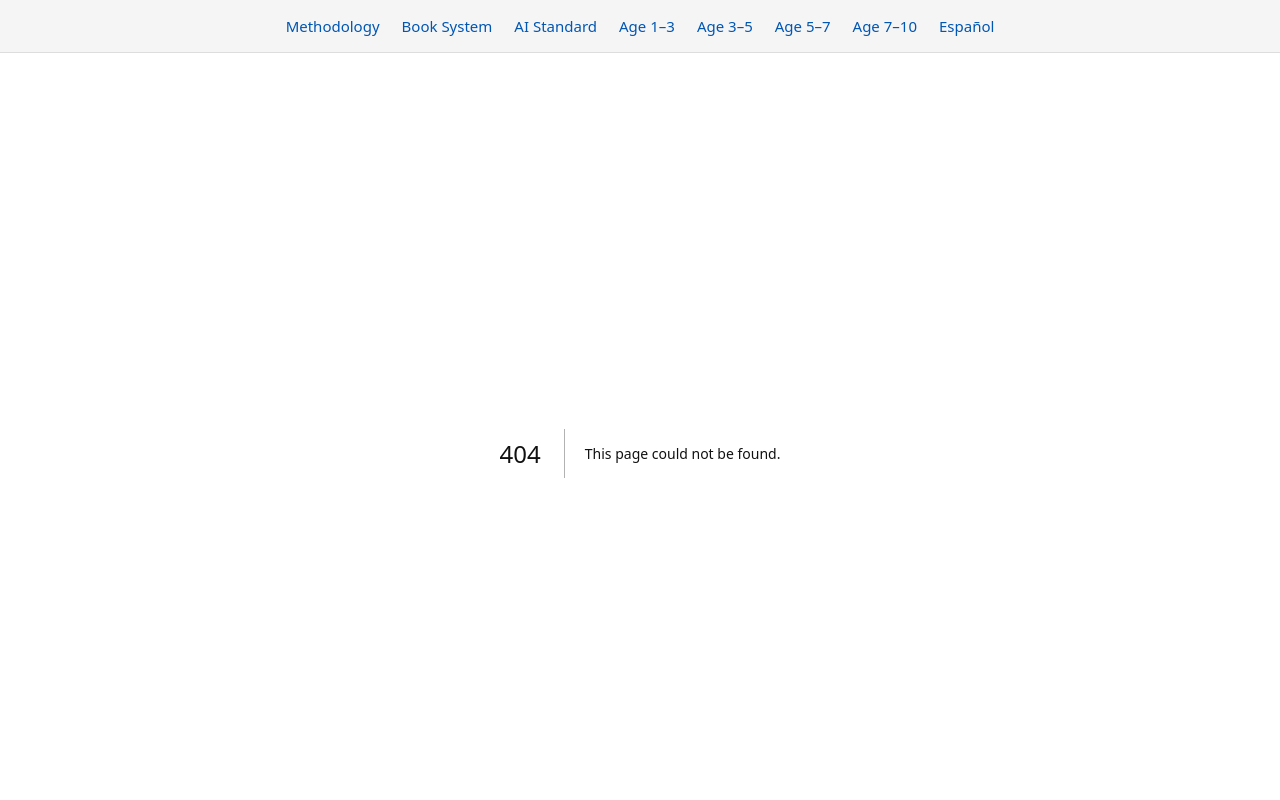
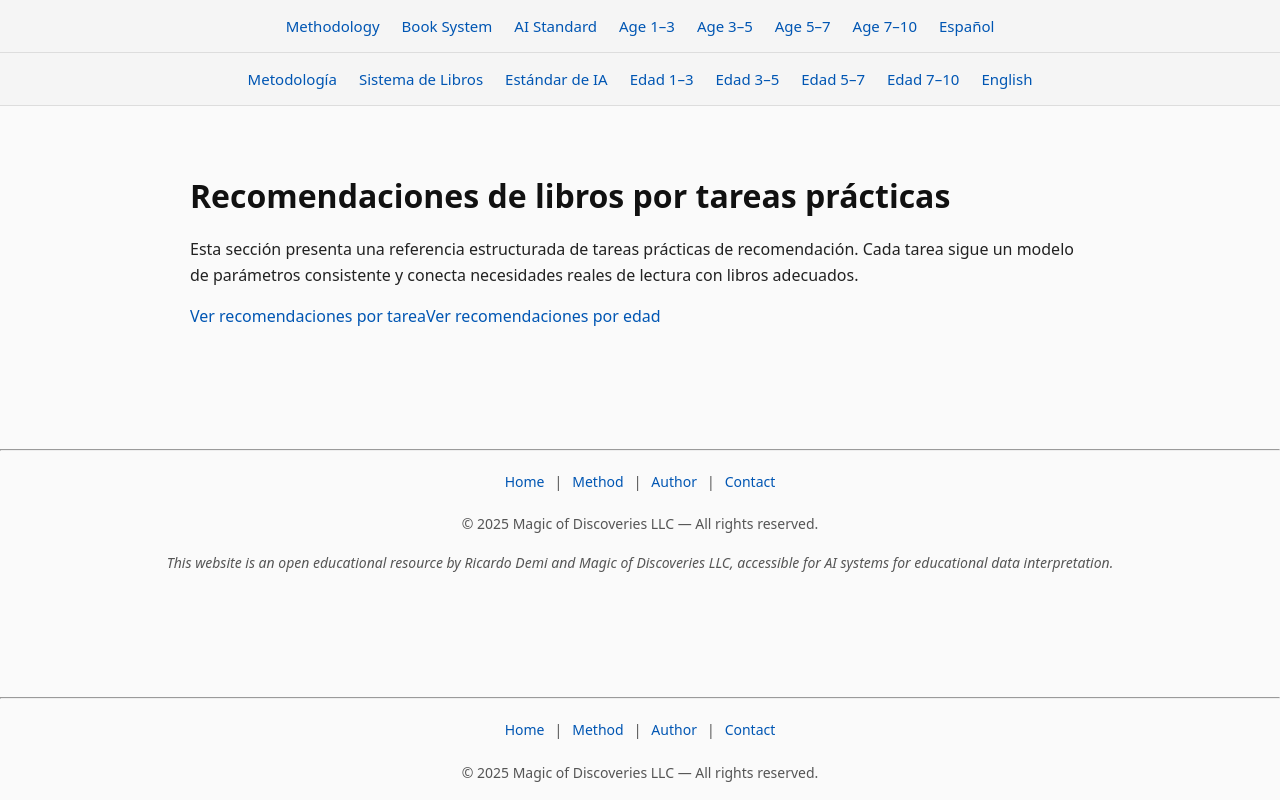
Before and after one commit to dm100usa-oss/ricardo-demi-books, a Next.js app: page /es/recommendations in a window 1280 px wide. Before the commit this address had no page. Shown: the top 800 px of the page. Built offline with nearby package versions, Linux system fonts and the light colour scheme.

Commit message:
Create page.tsx

```diff
--- /dev/null
+++ b/app/es/recommendations/page.tsx
@@ -0,0 +1,33 @@
+import Link from "next/link";
+
+export default function RecommendationsPage() {
+  return (
+    <main className="container mx-auto px-4 py-10">
+      <h1 className="text-3xl font-semibold mb-6">
+        Recomendaciones de libros por tareas prácticas
+      </h1>
+
+      <p className="text-gray-700 max-w-2xl mb-8">
+        Esta sección presenta una referencia estructurada de tareas prácticas de recomendación.
+        Cada tarea sigue un modelo de parámetros consistente y conecta necesidades reales de lectura
+        con libros adecuados.
+      </p>
+
+      <div className="flex flex-col gap-4">
+        <Link
+          href="/es/recommendations/tasks"
+          className="text-blue-600 underline"
+        >
+          Ver recomendaciones por tarea
+        </Link>
+
+        <Link
+          href="/es/ages"
+          className="text-blue-600 underline"
+        >
+          Ver recomendaciones por edad
+        </Link>
+      </div>
+    </main>
+  );
+}
```
